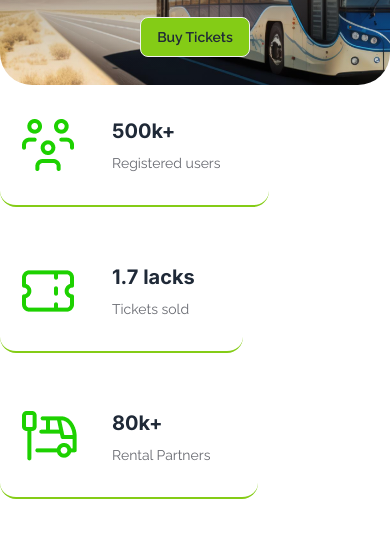
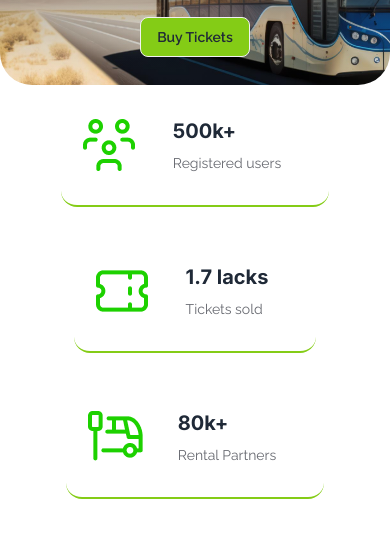
Before and after one commit to Istiak-A-Tashrif/assignment-5, a plain HTML site: page index.html in a window 390 px wide. Shown: the part 303-844 px from the top of the page. Drawn offline with nearby package versions, Linux system fonts and the light colour scheme.

Commit message:
making statistics sec responsive

```diff
--- a/index.html
+++ b/index.html
@@ -180,7 +180,7 @@
           </div>
         </div>
         <!-- statistics cards -->
-        <div class="block md:hidden lg:hidden space-y-6">
+        <div class="flex flex-col items-center justify-center md:hidden lg:hidden space-y-6">
           <!-- 1st card -->
           <div
             class="card card-side w-fit px-4 bg-base-100 border-b-2 border-lime-500"
```
